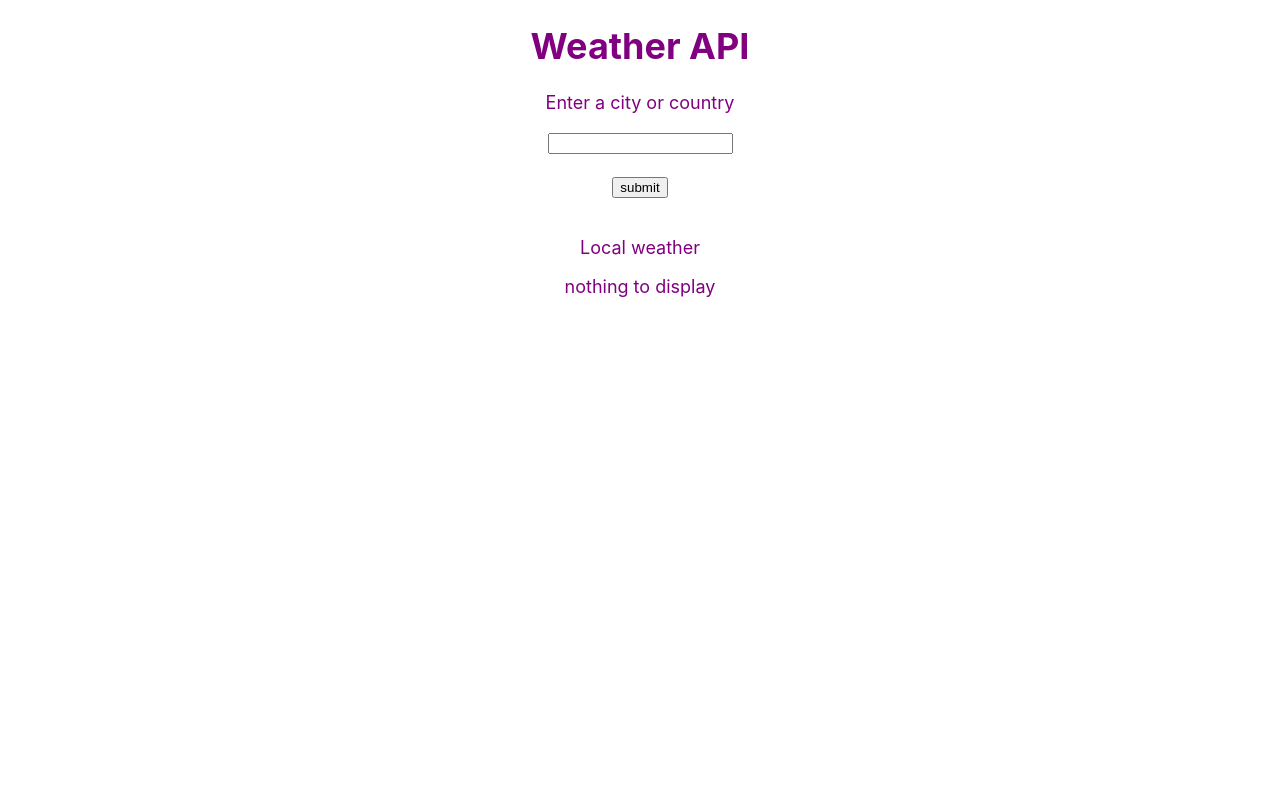
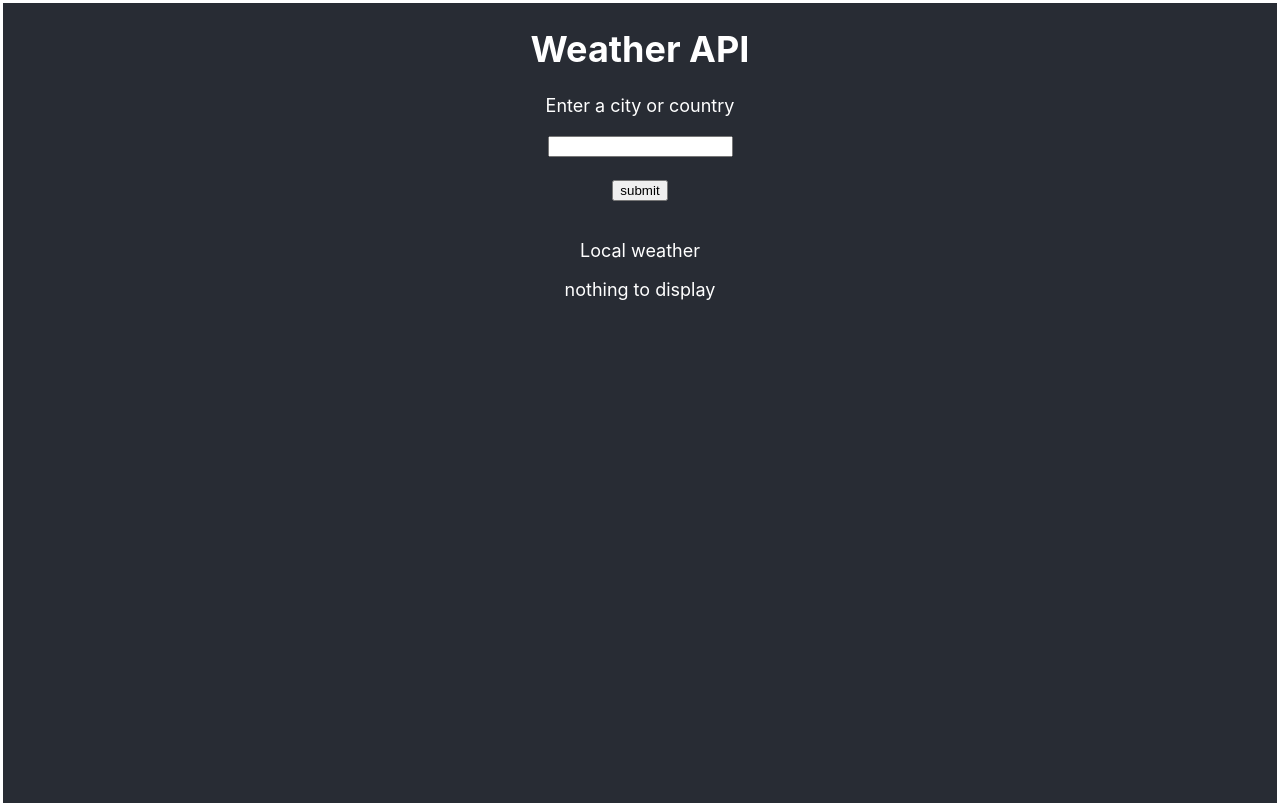
Before and after one commit to ekramteyeb/weatherapi, a React (Create React App) app: page / in a window 1280 px wide. Built offline with nearby package versions, Linux system fonts and the light colour scheme; no server answers.

Commit message:
component

```diff
--- a/package.json
+++ b/package.json
@@ -37,5 +37,7 @@
       "last 1 safari version"
     ]
   },
-  "devDependencies": {}
+  "devDependencies": {
+    "nodemon": "^2.0.19"
+  }
 }
--- a/src/App.css
+++ b/src/App.css
@@ -1,20 +1,19 @@
 .App {
   text-align: center;
   font-size: large;
-  color: purple;
   width:100%;
 }
 .DisplayComponent{
 
-  border: 18px solid cyan;
-  width:30%;
+  border: 2px solid cyan;
+  width:26%;
   margin:auto 6px;
-  border-radius:2em;
+  border-radius:0.6em;
   display:inline-block;
 
 }
 .App-logo {
-  height: 40vmin;
+  height: 50vmin;
   pointer-events: none;
 }
 
@@ -27,14 +26,16 @@
 .App-header {
   background-color: #282c34;
   min-height: 100vh;
+  font-size: calc(1px + 2vmin);
+  color: white;
+  border:solid white;
+}
+.App-content{
   display: flex;
-  flex-direction: column;
+  flex-direction: row;
   align-items: center;
-  justify-content: center;
-  font-size: calc(10px + 2vmin);
-  color: white;
+  justify-content: space-around;
 }
-
 .App-link {
   color: #61dafb;
 }
--- a/src/App.js
+++ b/src/App.js
@@ -8,7 +8,7 @@ import axios from 'axios'
 dotenv.config() */
 require('dotenv').config()
 
-const api_key = process.env.REACT_APP_API_KEY
+
 
 const Display = ({weather}) => {
   return (
@@ -25,7 +25,7 @@ const Display = ({weather}) => {
 }
 
 function App() {
-
+  const api_key = process.env.REACT_APP_API_KEY;
   const [weather, setWeather] = useState('');
   const [localWeather, setLocalWeather] = useState('');
   const [search, setSearch] = useState('');
@@ -58,13 +58,13 @@ function App() {
       console.error(error);
     });
 
-  }, [])
+  }, [api_key])
 
   useEffect(() => {
       if(search !== ''){
-     /*  var options = {
+     /* var options = {
         method: 'GET',
-        url: 'https://community-open-weather-map.p.rapidapi.com/weather',
+        url: 'https://api.openweathermap.org/data/2.5/weather',
         params: {
           q: search,
           lat: '0',
@@ -78,8 +78,8 @@ function App() {
           'x-rapidapi-key': api_key,
           'x-rapidapi-host': 'community-open-weather-map.p.rapidapi.com'
         }
-      };
- */
+      }; */
+
     /* axios.request(options).then(function (response) {
         console.log(response.data);
         setWeather(response.data) */
@@ -92,10 +92,10 @@ function App() {
     });
   }
 
-  }, [search])
+  }, [search, api_key])
 
   return (
-    <div className="App">
+    <div className="App-header">
       <header className="App">
         <h1>Weather API</h1>
         <p>Enter a city or country</p>
@@ -105,12 +105,10 @@ function App() {
         </form>
         <br/>
         <p>Local weather</p>
+        <div className='App-content'>
         {weather ? <Display weather={weather} /> : ''}
         {localWeather ? <Display weather={localWeather} /> : 'nothing to display'}
-
-
-        {console.log(localWeather)}
-        {console.log(weather)}
+        </div>
       </header>
     </div>
   );
```
Also changed, not shown: 1 other file (tests, documents, lock files or other folders).
